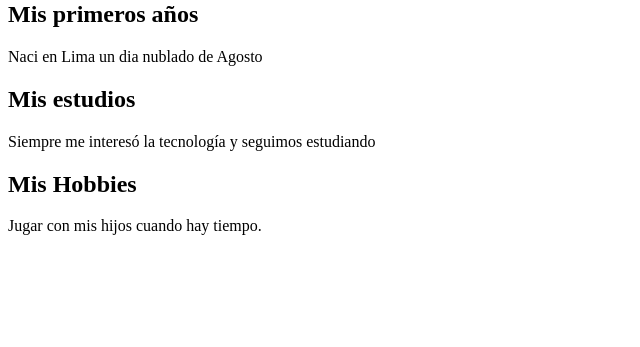
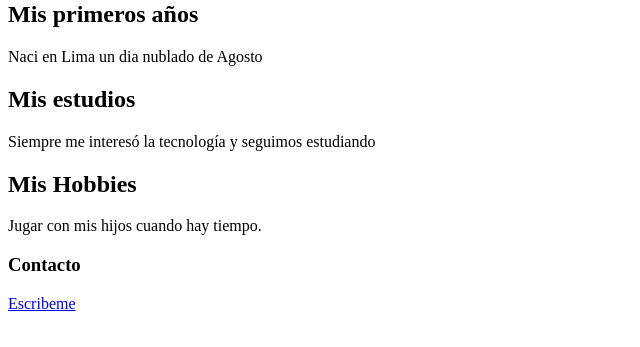
Before and after one commit to raulonnet/mibio, a plain HTML site: page index.html in a window 1280 px wide. Shown: the part 79-426 px from the top of the page, without its empty margins (0-640 px from the left). Drawn offline with Linux system fonts and the light colour scheme.

Commit message:
commit 17MAR

```diff
--- a/index.html
+++ b/index.html
@@ -27,5 +27,11 @@
             </p>
         </section>
     </main>
+    <footer>
+        <section>
+            <h3>Contacto</h3>
+            <a href="mailto:raulonnet@yahoo.com">Escribeme</a>
+        </section>
+    </footer>
 </body>
 </html>
```
